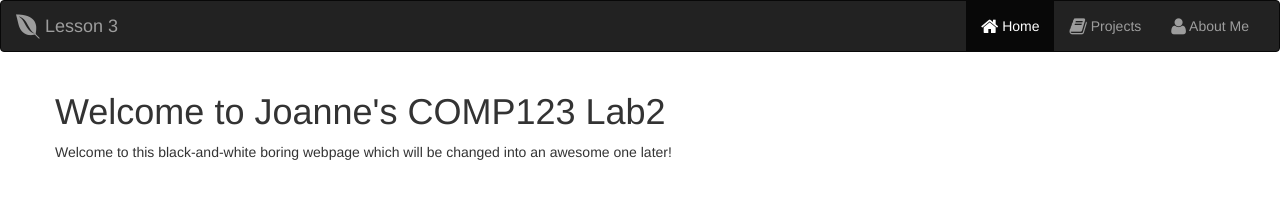
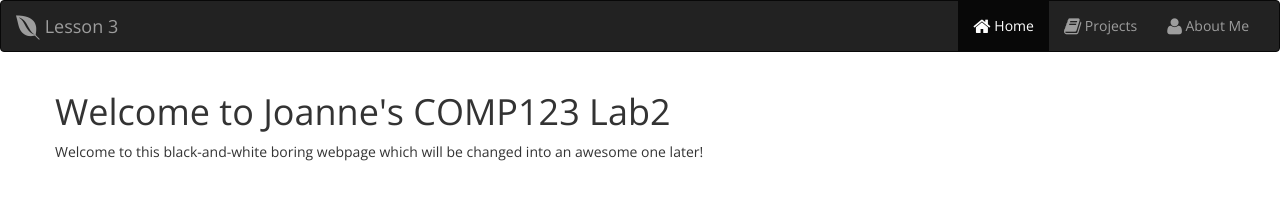
Before and after one commit to hyunjungjung/COMP125-Lesson5, a website: page index.html in a window 1280 px wide. Drawn offline with nearby package versions, Linux system fonts and the light colour scheme.

Commit message:
added open-sans google font

```diff
--- a/Content/app.css
+++ b/Content/app.css
@@ -1 +1,6 @@
 /* Custom CSS goes here */
+@import url(https://fonts.googleapis.com/css?family=Open+Sans:400,700);
+body
+{
+ font-family: 'Open Sans', sans-serif;
+}
```
